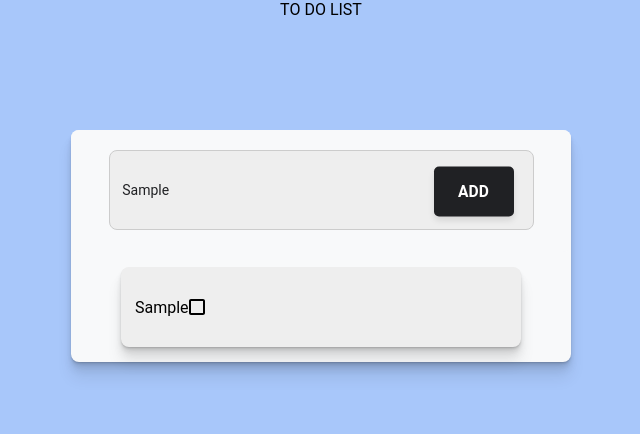
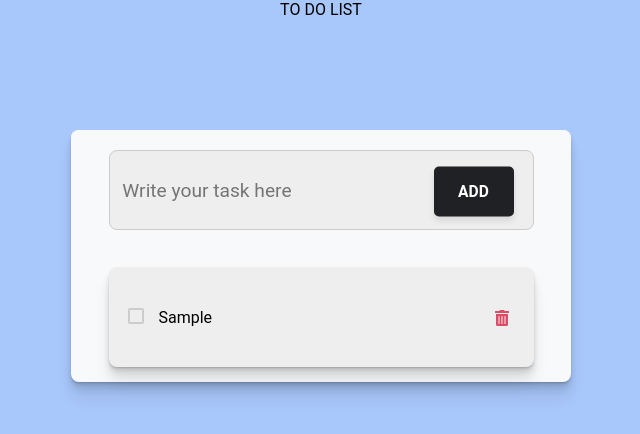
Before and after one commit to gutosavi/react-to-do-list, a React (Vite) app: page / in a window 1280 px wide. Both pictures are taken after typing "Sample" into the empty fields and a click on the button "ADD". Shown: the top 434 px of the page, without its empty margins (319-959 px from the left). Built offline with nearby package versions, Linux system fonts and the light colour scheme.

Commit message:
feat: validation input, set localStorage

```diff
--- a/src/App.jsx
+++ b/src/App.jsx
@@ -4,9 +4,37 @@ import ToDoList from './components/ToDoList';
 import ToDoInput from './components/ToDoInput';
 
 function App() {
+  const [tasks, setTasks] = React.useState(
+    JSON.parse(localStorage.getItem('task')) || [],
+  );
   const [text, setText] = React.useState('');
-  const [tasks, setTasks] = React.useState([]);
   const [isVisible, setIsVisible] = React.useState(false);
+
+  const handleSubmit = (e) => {
+    e.preventDefault();
+
+    if (!text.trim()) return;
+
+    setTasks((prevTasks) => [
+      ...prevTasks,
+      {
+        id: crypto.randomUUID(),
+        text: text,
+        done: false,
+      },
+    ]);
+    setIsVisible(true);
+    setText('');
+  };
+
+  const handleChange = ({ target }) => {
+    setText(target.value);
+  };
+
+  React.useEffect(() => {
+    localStorage.setItem('task', JSON.stringify(tasks));
+    setIsVisible(true);
+  }, [tasks]);
 
   return (
     <>
@@ -14,9 +42,8 @@ function App() {
       <main className="container">
         <ToDoInput
           text={text}
-          setText={setText}
-          setTasks={setTasks}
-          setIsVisible={setIsVisible}
+          handleSubmit={handleSubmit}
+          handleChange={handleChange}
         />
         {isVisible && <ToDoList tasks={tasks} setTasks={setTasks} />}
       </main>
--- a/src/assets/css/styles.css
+++ b/src/assets/css/styles.css
@@ -5,7 +5,6 @@
   --texto-inverso: #fff;
   --fundo-principal-inverso: #202124;
   --destaque-secundario: #673AB7;
-
 }
 
 * {
@@ -119,14 +118,15 @@ ul {
 }
 
 div.todo-list li {
+  position: relative;
   background-color: #eee;
   height: 80px;
-  width: 80%;
+  width: 85%;
   margin: 15px auto;
   display: flex;
   align-items: center;
   justify-content: flex-start;
-  padding: 14px;
+  padding: 50px;
   text-align: start;
   border-radius: 8px;
   cursor: pointer;
@@ -138,3 +138,18 @@ div.todo-list li {
     0 16px 16px hsl(0deg 0% 0% / 0.075);
 
 }
+
+i.checkbox {
+  position: absolute;
+  right: 390px;
+  top: 41%;
+  color: #ccc;
+}
+
+i.trash{
+  position: absolute;
+  right: -26px;
+  top: -7%;
+  padding: 50px;
+  color: rgb(220, 76, 100)
+}
--- a/src/components/ToDoInput.jsx
+++ b/src/components/ToDoInput.jsx
@@ -1,23 +1,6 @@
 import React from 'react';
 
-const ToDoInput = ({ text, setText, setTasks, setIsVisible }) => {
-  const handleSubmit = (e) => {
-    e.preventDefault();
-    setTasks((prevTasks) => [
-      ...prevTasks,
-      {
-        id: crypto.randomUUID(),
-        text: text,
-        done: false,
-      },
-    ]);
-    setIsVisible(true);
-  };
-
-  const handleChange = ({ target }) => {
-    setText(target.value);
-  };
-
+const ToDoInput = ({ text, handleChange, handleSubmit }) => {
   return (
     <div className="task-box">
       <form onSubmit={handleSubmit}>
--- a/src/components/ToDoItem.jsx
+++ b/src/components/ToDoItem.jsx
@@ -1,10 +1,27 @@
 import React from 'react';
 import { ImCheckboxChecked, ImCheckboxUnchecked } from 'react-icons/im';
+import { FaTrashAlt } from 'react-icons/fa';
 
-const ToDoItem = ({ id, text, done, onToggle }) => {
+const ToDoItem = ({ id, text, done, onToggle, setTasks }) => {
+  const handleClickDelete = (id) => {
+    setTasks((prevTasks) => prevTasks.filter((item) => item.id !== id));
+  };
+
   return (
     <li onClick={() => onToggle(id)}>
-      {text} {done ? <ImCheckboxChecked /> : <ImCheckboxUnchecked />}
+      <span style={{ textDecoration: done ? 'line-through' : 'none' }}>
+        {text}
+      </span>
+      <i className="checkbox">
+        {done ? (
+          <ImCheckboxChecked style={{ color: done ? '#4285F4' : '#ccc' }} />
+        ) : (
+          <ImCheckboxUnchecked />
+        )}
+      </i>
+      <i className="trash">
+        {<FaTrashAlt onClick={() => handleClickDelete(id)} />}
+      </i>
     </li>
   );
 };
--- a/src/components/ToDoList.jsx
+++ b/src/components/ToDoList.jsx
@@ -20,6 +20,7 @@ const ToDoList = ({ tasks, setTasks }) => {
             id={item.id}
             text={item.text}
             done={item.done}
+            setTasks={setTasks}
             onToggle={handleClick}
           />
         ))}
```
